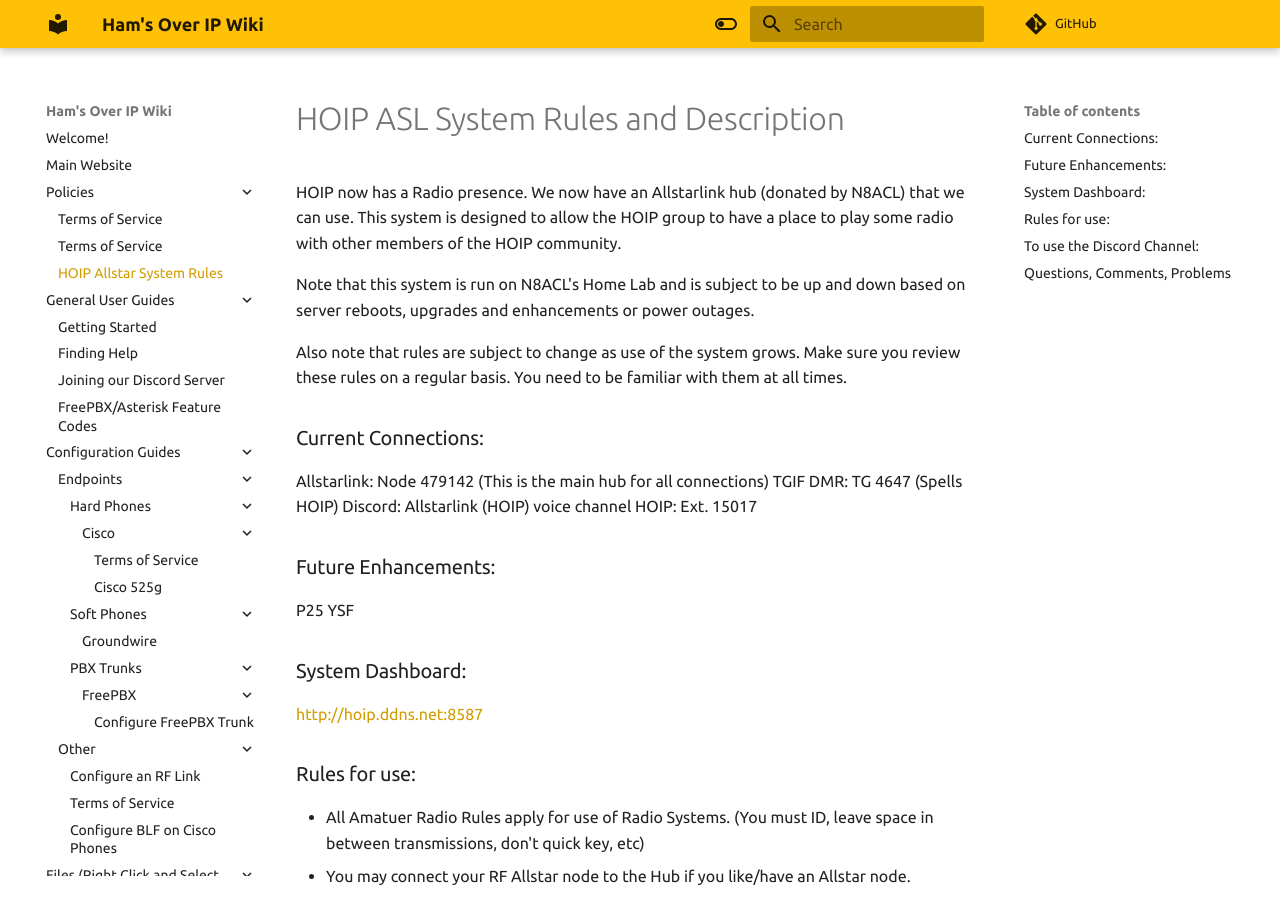
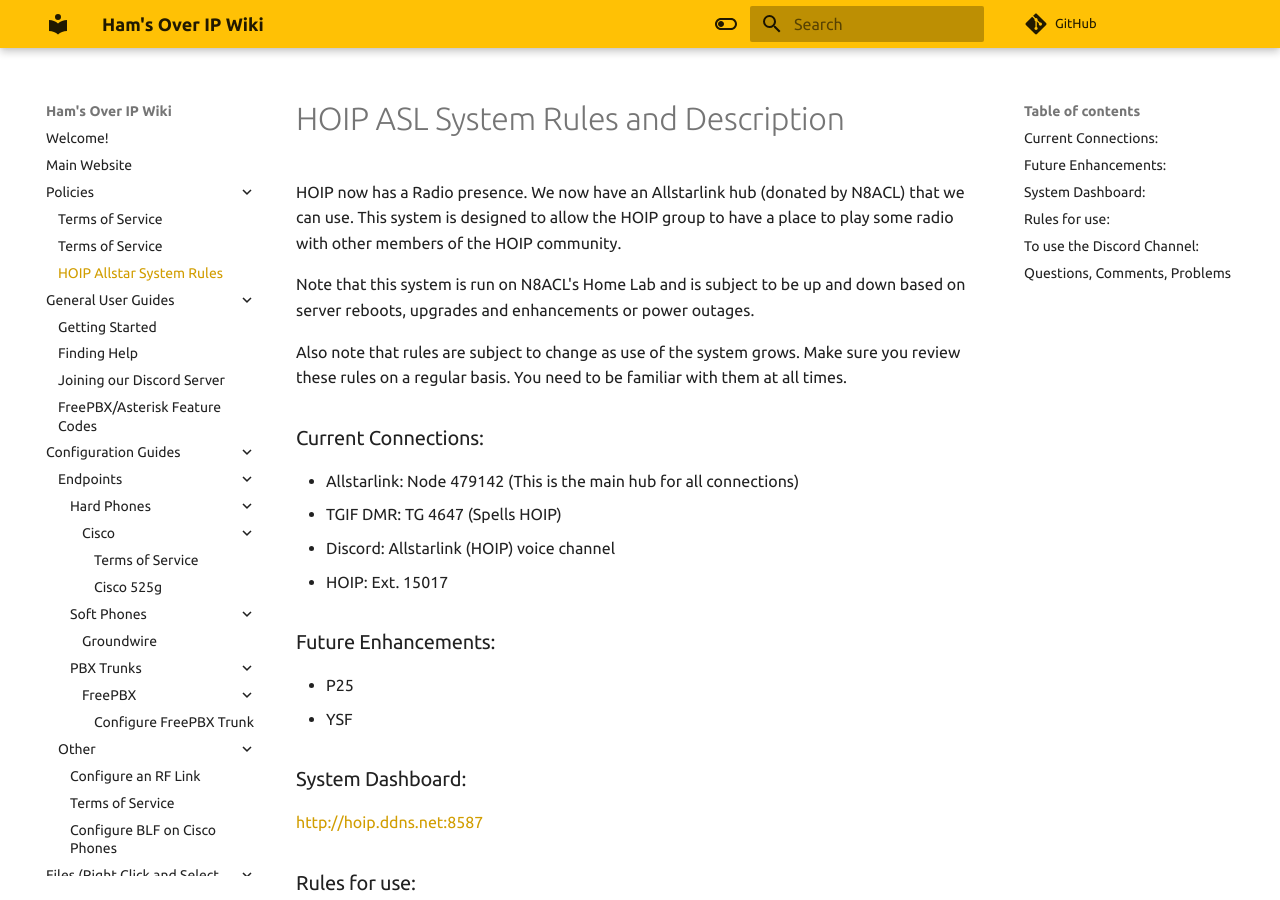
Before and after one commit to hamsoverip/wiki, an MkDocs documentation site: the page built from docs/General/Policies/hoip-allstar.md, in a window 1280 px wide and 900 px high. Built offline with MkDocs 1.6.1 and Material for MkDocs 9.7.7, drawn with Linux system fonts in a browser that asks for light colours; comment, search, counter and statistics services are not loaded; some of the changed lines change nothing that is shown.

Commit message:
Fixes of ASL rules

```diff
--- a/docs/General/Policies/hoip-allstar.md
+++ b/docs/General/Policies/hoip-allstar.md
@@ -7,14 +7,14 @@
 Also note that rules are subject to change as use of the system grows. Make sure you review these rules on a regular basis. You need to be familiar with them at all times.
 
 ### Current Connections:
-Allstarlink: Node 479142 (This is the main hub for all connections)
-TGIF DMR: TG 4647 (Spells HOIP)
-Discord: Allstarlink (HOIP) voice channel
-HOIP: Ext. 15017
+* Allstarlink: Node 479142 (This is the main hub for all connections)
+* TGIF DMR: TG 4647 (Spells HOIP)
+* Discord: Allstarlink (HOIP) voice channel
+* HOIP: Ext. 15017
 
 ### Future Enhancements:
-P25
-YSF
+* P25
+* YSF
 
 ### System Dashboard:
 [http://hoip.ddns.net:8587](http://hoip.ddns.net:8587)
```
